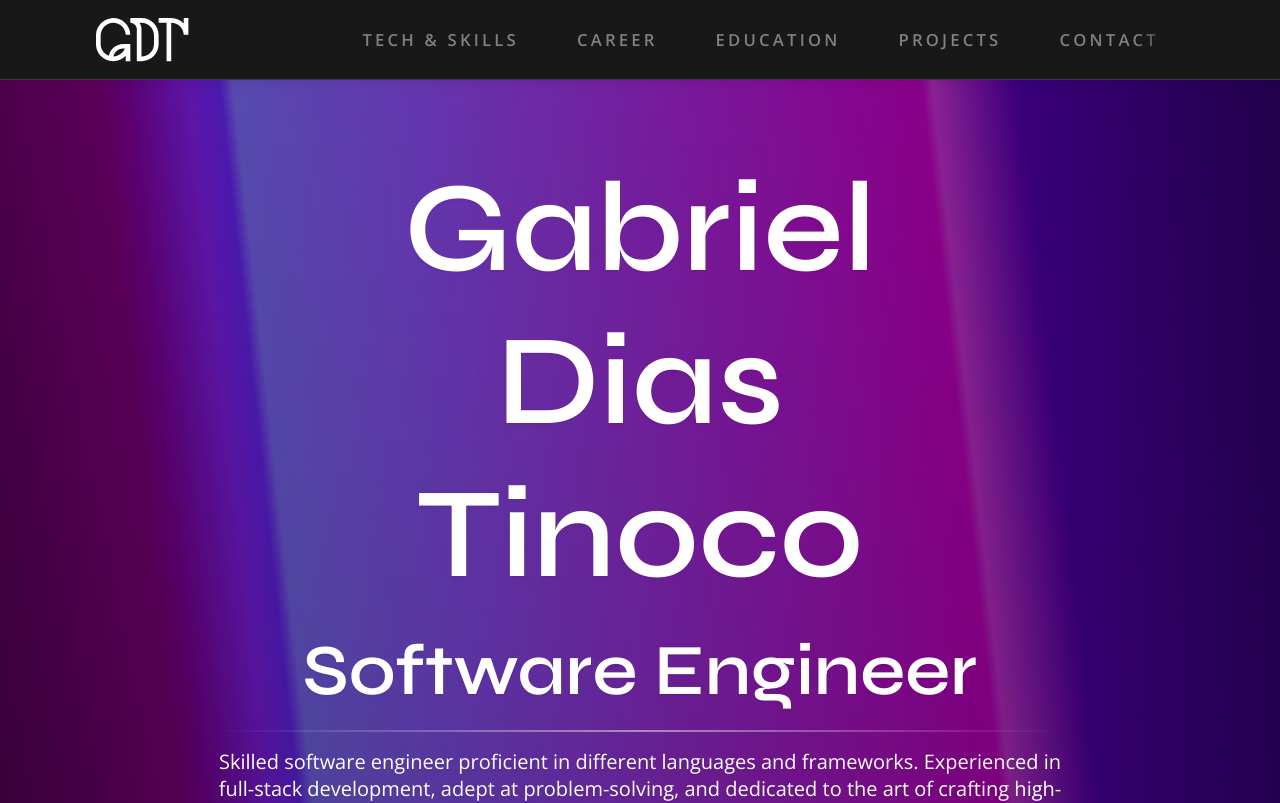
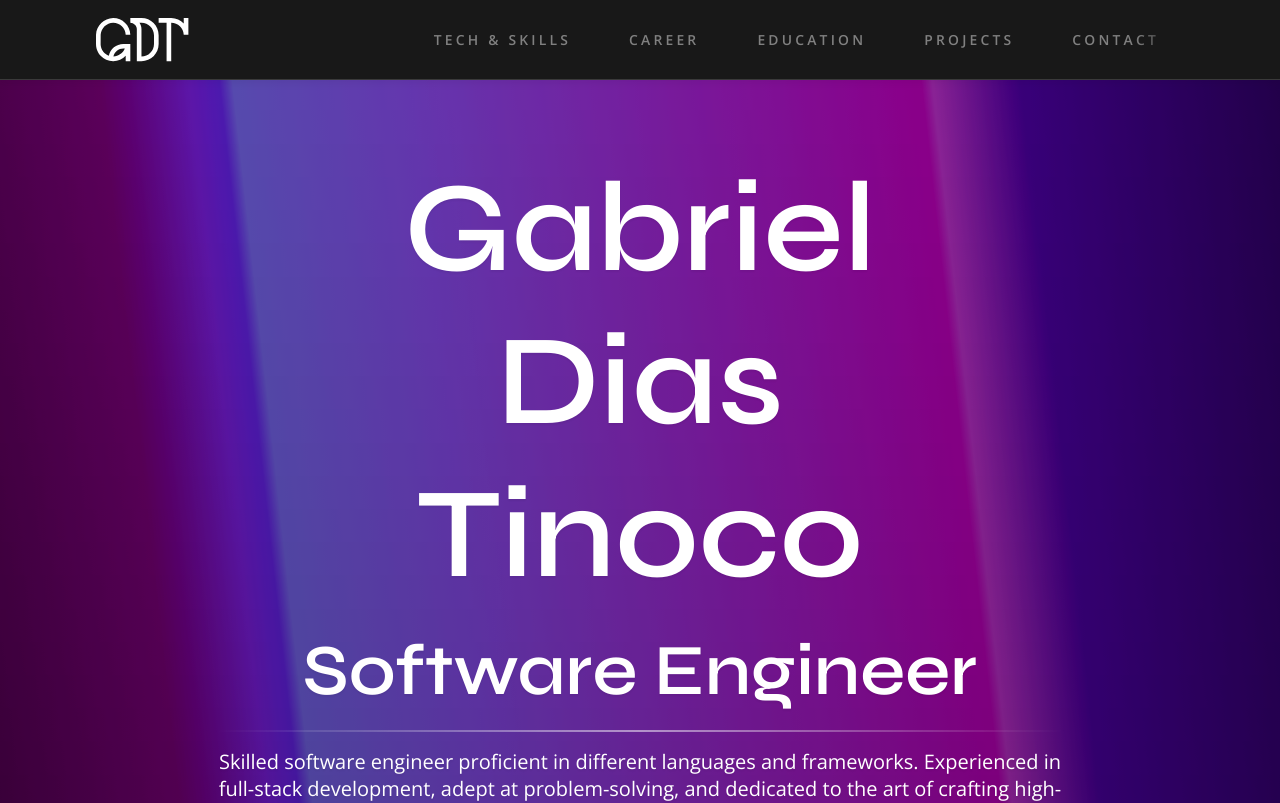
Before and after one commit to Gatinoko/Portfolio, a Next.js app: page / in a window 1280 px wide. Shown: the top 803 px of the page. Built offline with nearby package versions, Linux system fonts and the light colour scheme.

Commit message:
feat(stylesheets): Lowered interface mixins average font size

```diff
--- a/components/work-timeline/timeline-item/timeline-item.scss
+++ b/components/work-timeline/timeline-item/timeline-item.scss
@@ -17,7 +17,7 @@
 		}
 
 		.date {
-			@include interface-xs;
+			@include interface-s;
 			width: 5rem;
 			letter-spacing: normal;
 			text-align: center;
--- a/components/work-timeline/timeline-subitem/timeline-subitem.scss
+++ b/components/work-timeline/timeline-subitem/timeline-subitem.scss
@@ -14,7 +14,7 @@
 	}
 
 	.date {
-		@include interface-xs;
+		@include interface-s;
 		width: 5rem;
 		font-weight: $WEIGHT-REGULAR;
 		letter-spacing: normal;
--- a/styles/modules/typography/_mixins.scss
+++ b/styles/modules/typography/_mixins.scss
@@ -83,40 +83,40 @@
 /*
 	Interface text mixins
 
-	@link https://utopia.fyi/type/calculator?c=320,14,1.125,1136,24,1.2,2,2,&s=0.75|0.5|0.25,1.5|2|3|4|6,s-l&g=s,l,xl,12
+	@link https://utopia.fyi/type/calculator?c=320,14,1.125,1136,24,1.2,1,3,&s=0.75|0.5|0.25,1.5|2|3|4|6,s-l&g=s,l,xl,12
 */
 @mixin interface-xl {
 	@include font-opensans;
 	white-space: nowrap;
 	letter-spacing: 3.2px;
-	font-size: clamp(1.1075rem, 0.6948rem + 2.0637vw, 2.16rem);
+	font-size: clamp(0.9844rem, 0.6645rem + 1.5993vi, 1.8rem);
 	font-weight: $WEIGHT-SEMIBOLD;
 }
 @mixin interface-l {
 	@include font-opensans;
 	white-space: nowrap;
 	letter-spacing: 3.2px;
-	font-size: clamp(0.9844rem, 0.6645rem + 1.5993vw, 1.8rem);
+	font-size: clamp(0.875rem, 0.6299rem + 1.2255vi, 1.5rem);
 	font-weight: $WEIGHT-SEMIBOLD;
 }
 @mixin interface-r {
 	@include font-opensans;
 	white-space: nowrap;
 	letter-spacing: 3.2px;
-	font-size: clamp(0.875rem, 0.6299rem + 1.2255vw, 1.5rem);
+	font-size: clamp(0.7778rem, 0.5926rem + 0.9259vi, 1.25rem);
 	font-weight: $WEIGHT-SEMIBOLD;
 }
 @mixin interface-s {
 	@include font-opensans;
 	white-space: nowrap;
 	letter-spacing: 3.2px;
-	font-size: clamp(0.7775rem, 0.5922rem + 0.9265vw, 1.25rem);
+	font-size: clamp(0.6914rem, 0.554rem + 0.6869vi, 1.0417rem);
 	font-weight: $WEIGHT-BOLD;
 }
 @mixin interface-xs {
 	@include font-opensans;
 	white-space: nowrap;
 	letter-spacing: 3.2px;
-	font-size: clamp(0.6913rem, 0.5538rem + 0.6875vw, 1.0419rem);
+	font-size: clamp(0.6145rem, 0.5151rem + 0.4971vi, 0.8681rem);
 	font-weight: $WEIGHT-BOLD;
 }
```
